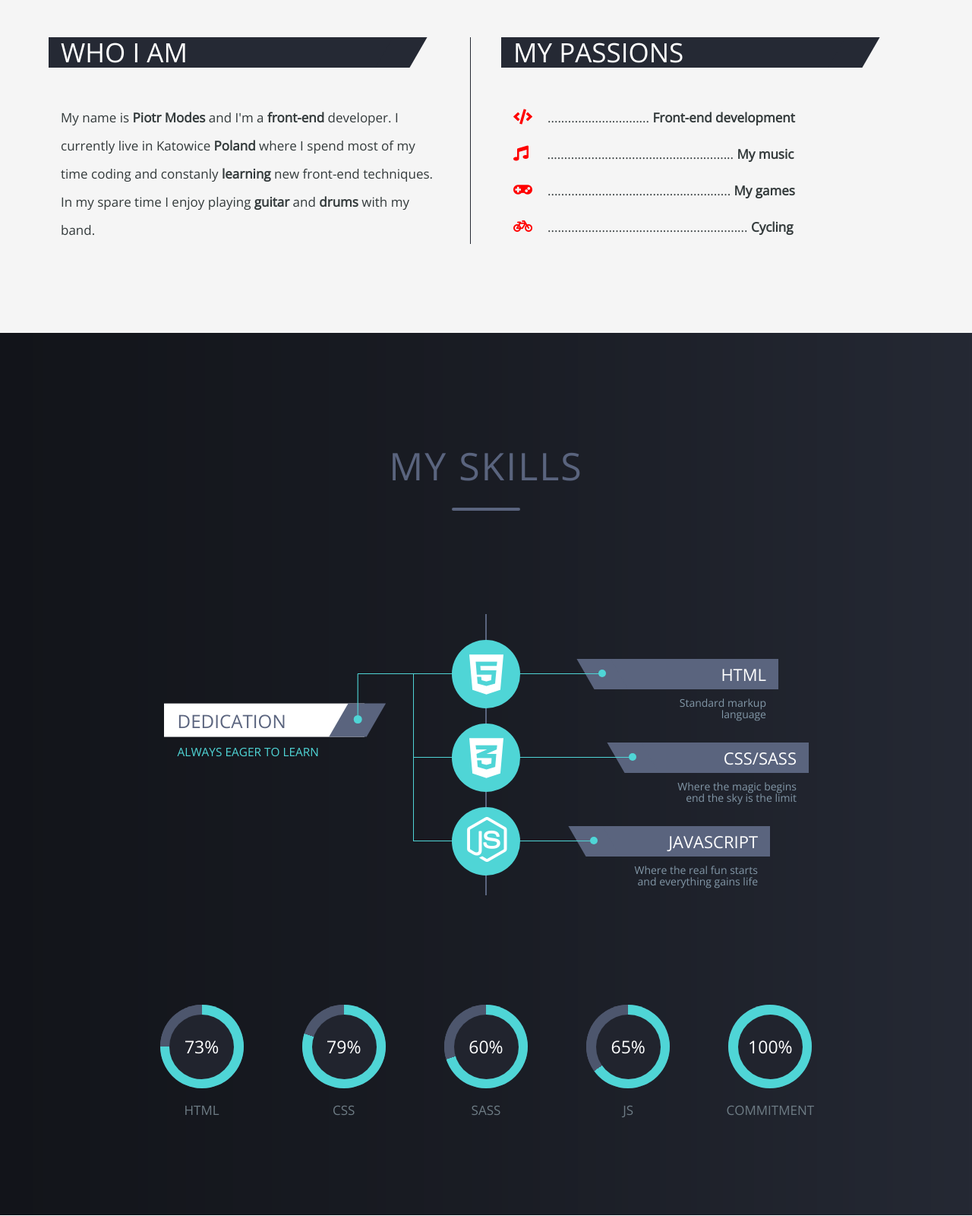
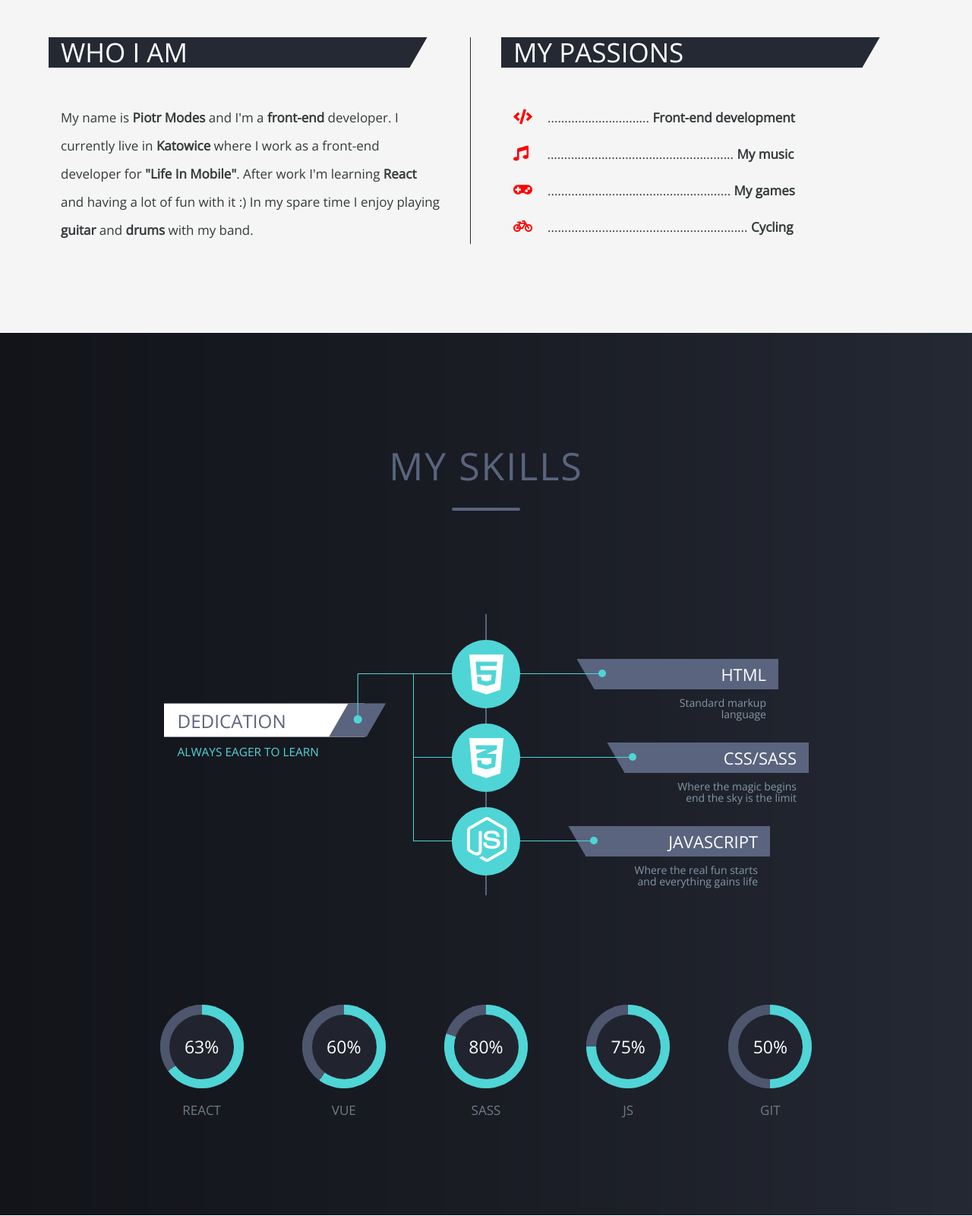
Before and after one commit to Piotr-Modes/Portfolio, a website: page index.html in a window 1280 px wide. Shown: the part 1500-3100 px from the top of the page at 76% size. Drawn offline with nearby package versions, Linux system fonts and the light colour scheme; a web font is replaced by a local one.

Commit message:
update personal info

```diff
--- a/index.html
+++ b/index.html
@@ -8,7 +8,9 @@
 
 
         <link rel="stylesheet" href="https://use.fontawesome.com/releases/v5.3.1/css/all.css" integrity="sha384-mzrmE5qonljUremFsqc01SB46JvROS7bZs3IO2EmfFsd15uHvIt+Y8vEf7N7fWAU" crossorigin="anonymous">
-        <link rel="stylesheet" href="https://cdnjs.cloudflare.com/ajax/libs/font-awesome/4.7.0/css/font-awesome.min.css">
+        <!-- <link rel="stylesheet" href="https://cdnjs.cloudflare.com/ajax/libs/font-awesome/4.7.0/css/font-awesome.min.css"> -->
+        <link rel="stylesheet" href="https://cdnjs.cloudflare.com/ajax/libs/font-awesome/5.11.2/css/fontawesome.min.css">
+        <!-- <link href="https://use.fontawesome.com/releases/v5.0.1/css/all.css" rel="stylesheet"> -->
         <link href="https://fonts.googleapis.com/css?family=Mr+De+Haviland|Open+Sans" rel="stylesheet">
 
         <link rel="stylesheet" href="css/style.css">
@@ -68,7 +70,16 @@
                        <div class="col-1-of-2">
                            <div class="skewed skewed--right u-margin-bottom-med"><h2 class="heading-secondary ">WHO I AM</h2></div>
                            <div class="section-about__text-box">
-                                <p class="paragraph color-black">My name is <strong>Piotr Modes</strong> and I'm a <strong>front-end</strong> developer. I currently live in Katowice <strong>Poland</strong> where I spend most of my time coding and constanly <strong>learning</strong> new front-end techniques. In my spare time I enjoy playing <strong>guitar</strong> and <strong>drums</strong> with my band. </p>
+                                <p class="paragraph color-black">
+                                    My name is
+                                    <strong>Piotr Modes</strong>
+                                    and I'm a <strong>front-end</strong> developer.
+                                     I currently live in <strong>Katowice</strong>
+                                     where I work as a front-end developer for <strong>"Life In Mobile"</strong>.
+                                     After work I'm learning <strong>React</strong> and having a lot of fun with it :)
+                                      In my spare time I enjoy playing
+                                     <strong>guitar</strong> and <strong>drums</strong> with my band.
+                                </p>
                            </div>
                        </div>
                        <div class="col-1-of-2">
@@ -140,34 +151,34 @@
                    <div class="row row--small ">
 
                       <div class="col-1-of-5">
-                           <div class="progress--circle progress--75">
-                              <div class="progress__number">73%</div>
+                           <div class="progress--circle progress--65">
+                              <div class="progress__number">63%</div>
                            </div>
-                          <p class="paragraph paragraph-med progress--circle__caption color-grey-light-3">HTML</p>
+                          <p class="paragraph paragraph-med progress--circle__caption color-grey-light-3">REACT</p>
+                       </div>
+                       <div class="col-1-of-5">
+                           <div class="progress--circle progress--60">
+                              <div class="progress__number">60%</div>
+                           </div>
+                          <p class="paragraph paragraph-med progress--circle__caption color-grey-light-3">VUE</p>
                        </div>
                        <div class="col-1-of-5">
                            <div class="progress--circle progress--80">
-                              <div class="progress__number">79%</div>
-                           </div>
-                          <p class="paragraph paragraph-med progress--circle__caption color-grey-light-3">CSS</p>
-                       </div>
-                       <div class="col-1-of-5">
-                           <div class="progress--circle progress--70">
-                              <div class="progress__number">60%</div>
+                              <div class="progress__number">80%</div>
                            </div>
                           <p class="paragraph paragraph-med progress--circle__caption color-grey-light-3">SASS</p>
                        </div>
                        <div class="col-1-of-5">
-                           <div class="progress--circle progress--65">
-                              <div class="progress__number">65%</div>
+                           <div class="progress--circle progress--75">
+                              <div class="progress__number">75%</div>
                            </div>
                           <p class="paragraph paragraph-med progress--circle__caption color-grey-light-3">JS</p>
                        </div>
                        <div class="col-1-of-5 col-1-of-5--midle">
-                           <div class="progress--circle progress--100">
-                              <div class="progress__number">100%</div>
+                           <div class="progress--circle progress--50">
+                              <div class="progress__number">50%</div>
                            </div>
-                          <p class="paragraph paragraph-med progress--circle__caption color-grey-light-3">COMMITMENT</p>
+                          <p class="paragraph paragraph-med progress--circle__caption color-grey-light-3">GIT</p>
                        </div>
 
                    </div>
@@ -236,7 +247,32 @@
                               </div>
                           </li>
 
-                           <li class="tab">
+                          <li class="tab">
+                              <div class="social instagram">
+                                  <a class="hidden">React</a>
+                              </div>
+                               <div class="content">
+                                  <h2 class="heading-secondary color-grey-dark">REACT</h2>
+                                  <div class="header-bar header-bar--small"></div>
+                                  <p class="paragraph color-grey-dark u-margin-top-med">Check out the Movie App I've wrote using React with Redux nad Firebase.</p>
+                                  <a href="https://react-movies-5cab0.firebaseapp.com" class="btn btn--transparent--3 u-margin-top-med
+                                  ">See more &rarr;</a>
+                              </div>
+                          </li>
+                          <!-- <li class="tab">
+                              <div class="social instagram">
+                                  <a class="hidden">Music</a>
+                              </div>
+                               <div class="content">
+                                  <h2 class="heading-secondary color-grey-dark">MUSIC</h2>
+                                  <div class="header-bar header-bar--small"></div>
+                                  <p class="paragraph color-grey-dark u-margin-top-med">Check out my bands soundcloud to hear our music...</p>
+                                  <a href="https://soundcloud.com/piotr-modes" class="btn btn--transparent--3 u-margin-top-med
+                                  ">Visit &rarr;</a>
+                              </div>
+                          </li> -->
+
+                          <li class="tab">
                               <div class="social twitter">
                                   <a class="hidden">Games</a>
                               </div>
@@ -246,19 +282,6 @@
                                   <p class="paragraph color-grey-dark u-margin-top-med">Click to play one of the games I wrote in javascript...</p>
                                   <a href="https://piotr-modes.github.io/Mr.-Shippy/" class="btn btn--transparent--4 u-margin-top-med
                                   ">Play &rarr;</a>
-                              </div>
-                          </li>
-
-                           <li class="tab">
-                              <div class="social instagram">
-                                  <a class="hidden">Music</a>
-                              </div>
-                               <div class="content">
-                                  <h2 class="heading-secondary color-grey-dark">MUSIC</h2>
-                                  <div class="header-bar header-bar--small"></div>
-                                  <p class="paragraph color-grey-dark u-margin-top-med">Check out my bands soundcloud to hear our music...</p>
-                                  <a href="https://soundcloud.com/piotr-modes" class="btn btn--transparent--3 u-margin-top-med
-                                  ">Visit &rarr;</a>
                               </div>
                           </li>
 
@@ -296,8 +319,8 @@
                       </form>
                     </div>
                     <div class="footer__copyrights">
-                        <p class="color-grey-light">Piotr.Modes@gmail.com</p>
-                        <p class="color-grey-dark-2">&copy; Copyright 2018.<br>
+                        <p class="color-grey-light">piotr.modes@gmail.com</p>
+                        <p class="color-grey-dark-2">&copy; Copyright 2019.<br>
                         All rights reserved. Created by <span class="color-grey-light">Piotr Modes.</span><br>
                         </p>
                     </div>
--- a/package.json
+++ b/package.json
@@ -1,7 +1,7 @@
 {
-  "name": "take",
+  "name": "portfolio",
   "version": "1.0.0",
-  "description": "landing page for natours",
+  "description": "my portfolio",
   "main": "index.js",
   "scripts": {
     "watch:sass": "node-sass sass/main.scss css/style.css -w",
--- a/sass/components/_accordeon.scss
+++ b/sass/components/_accordeon.scss
@@ -111,6 +111,7 @@ font-style : normal;
     padding-top: 30px;
     display: block;
     font: normal 30px "FontAwesome";
+    // font-weight: 900;
     color: white;
     @media (max-width:765px){
         display: none;
@@ -156,7 +157,8 @@ font-style : normal;
 
 .instagram a.hidden:after,
 .instagram a.hidden:before{
-    content: '\f001'
+    // content: '\f001'
+    content: '\f008'
 }
 
 .instagram a.hidden:after{
```
Also changed, not shown: css/style.css, 2 other files.
